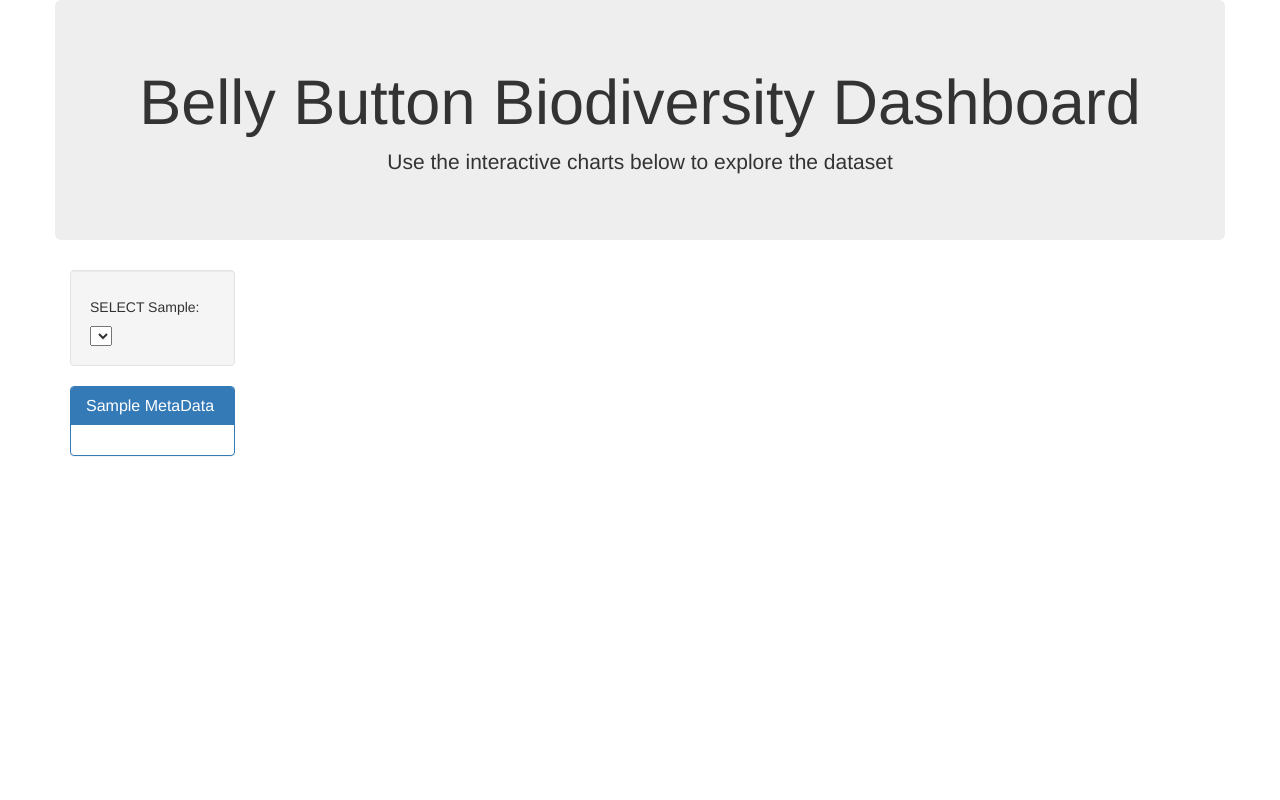
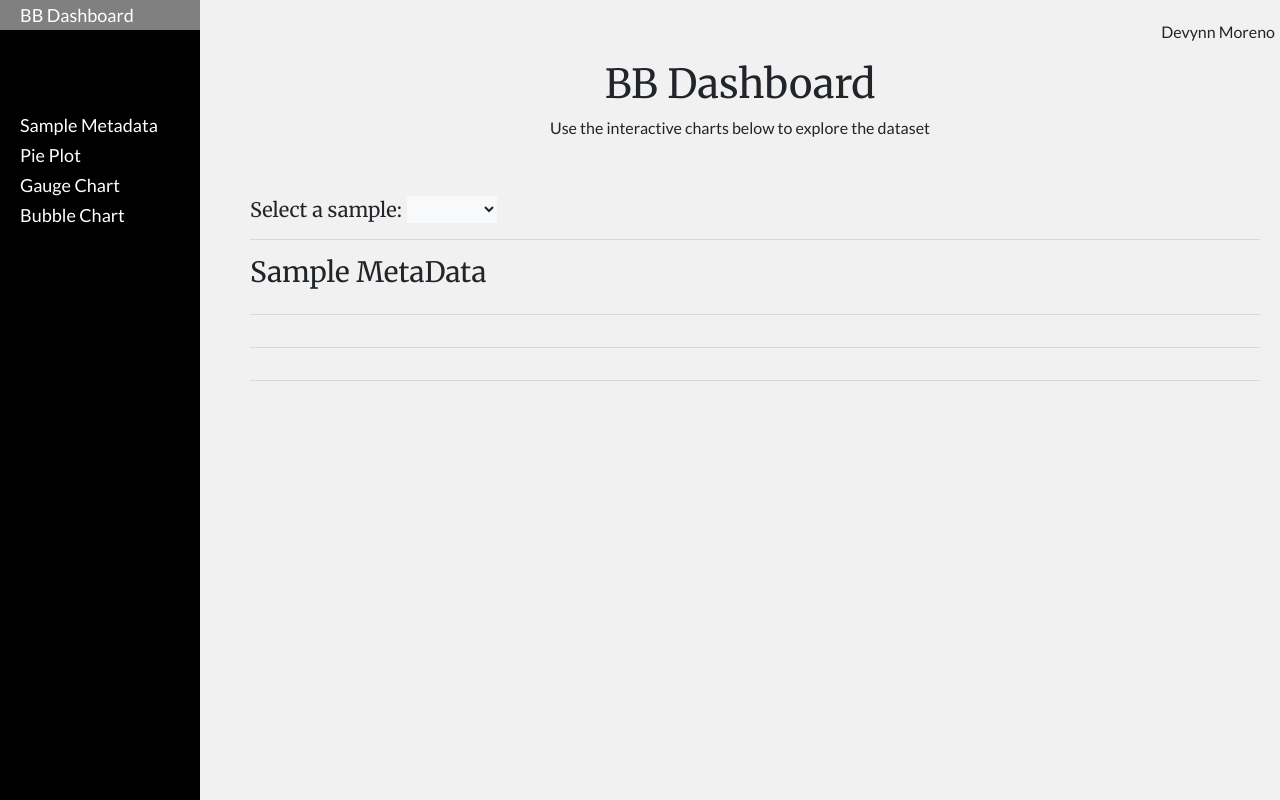
Before and after one commit to dmoreno27/HW_15_plotly_dashboard, a Flask app: page / in a window 1280 px wide. Run offline with Flask 2, Linux system fonts and the light colour scheme; data that the repository does not hold is empty; some libraries are stand-ins or nearby versions.

Commit message:
final push

```diff
--- a/static/js/app.js
+++ b/static/js/app.js
@@ -87,8 +87,11 @@ function buildMetadata(sample) {
         }
       }],
       title: 'Belly Button Washing Frequency<br>Scrubs Per Week',
-      // height: 1000,
-      // width: 1000,
+      plot_bgcolor: "#f1f1f1",
+      paper_bgcolor: "#f1f1f1",
+
+      // height: 500,
+      width: 800,
       xaxis: {
         zeroline: false, showticklabels: false,
         showgrid: false, range: [-1, 1]
@@ -99,7 +102,7 @@ function buildMetadata(sample) {
       }
     };
 
-    Plotly.newPlot('gauge', data3, layout3);
+    Plotly.newPlot('gauge', data3, layout3, {responsive: true});
 
 
 
@@ -159,8 +162,12 @@ function buildCharts(sample) {
       }
     };
     var data1 = [trace1];
-    // var layout1 = { title: "Bubble Chart" };
-    Plotly.newPlot("bubble", data1);
+    var layout1 = { plot_bgcolor: "#f1f1f1",
+    paper_bgcolor: "#f1f1f1",
+    // height: 500,
+    width: 800
+   };
+    Plotly.newPlot("bubble", data1, layout1, {responsive: true});
 
 
     // @TODO: Build a Pie Chart
@@ -202,7 +209,12 @@ function buildCharts(sample) {
       textinfo: "percent"
     };
     var data2 = [trace2];
-    Plotly.newPlot("pie", data2);
+    var layout2 = {plot_bgcolor: "#f1f1f1",
+    paper_bgcolor: "#f1f1f1",
+    width: 800
+    // height: 500
+  }
+    Plotly.newPlot("pie", data2, layout2, {responsive: true});
 
   });
 };
--- a/templates/index.html
+++ b/templates/index.html
@@ -6,11 +6,265 @@
   <meta name="viewport" content="width=device-width, initial-scale=1.0">
   <meta http-equiv="X-UA-Compatible" content="ie=edge">
   <title>Flask Plotlyjs Example</title>
-  <link rel="stylesheet" href="https://maxcdn.bootstrapcdn.com/bootstrap/3.3.7/css/bootstrap.min.css">
+  <link rel="stylesheet" href="https://stackpath.bootstrapcdn.com/bootstrap/4.3.1/css/bootstrap.min.css" integrity="sha384-ggOyR0iXCbMQv3Xipma34MD+dH/1fQ784/j6cY/iJTQUOhcWr7x9JvoRxT2MZw1T" crossorigin="anonymous">
+
+  <link rel="stylesheet" href="https://fonts.googleapis.com/css?family=Lato|Merriweather">
+  <script src="//code.jquery.com/jquery-1.11.1.min.js"></script>
+
+<style>
+h1, h2, h3, h4, h5, h6 {
+  font-family: Merriweather;
+}
+div, p, span  {
+  font-family: Lato;
+}
+
+.title_row {
+  width: 100%;
+  display: inline-block;
+  padding-bottom: 40px;
+}
+
+.panel-body {
+  -webkit-column-count: 2;
+  -moz-column-count: 2;
+  column-count: 2;
+  padding-left: 20px;
+}
+
+#wrapper {
+  padding-left: 200px;
+  height: auto;
+}
+#minimenu {
+  float: right;
+}
+
+
+select {
+  width: 90px;
+  background-color:#ddd;
+  border: none;
+}
+#sidebar-wrapper {
+  margin-left: -250px;
+  left: 200px;
+  width: 250px;
+  position: fixed;
+  height: 100%;
+  overflow-y: auto;
+  z-index: 1;
+  background: #000000;
+}
+
+#main-wrapper {
+  width: 100%;
+  background: #f1f1f1;
+}
+body {
+  background: #f1f1f1;
+}
+
+
+.sidebar-nav {
+  position: absolute;
+  width: 250px;
+  list-style: none;
+  margin: 0;
+  padding: 0;
+  top: 0;
+  height: 65px;
+  line-height: 60px;
+  font-size: 18px;
+}
+
+.sidebar-nav li {
+  line-height: 30px;
+  text-indent: 30px;
+}
+
+.sidebar-nav li a {
+  text-decoration: none;
+  display: block;
+  width: 100%;
+  color: #fff;
+
+  padding-left: 40px;
+}
+.back_top {
+  padding-bottom: 80px;
+}
+
+
+.sidebar-nav li a:hover,
+.sidebar-nav li.active {
+  color: #fff;
+  background: rgba(255, 255, 255, 0.5);
+  text-decoration: none;
+  width: 250px;
+}
+.back_top li a:hover,
+.back_top li.active {
+  color: #fff;
+  background: rgba(0, 0, 0, 1);
+  text-decoration: none;
+  width: 250px;
+}
+
+
+
+
+
+.content-header {
+  height: 65px;
+  line-height: 65px;
+}
+
+.content-header h1 {
+  margin: 0;
+  margin-left: 20px;
+  line-height: 65px;
+  display: inline-block;
+}
+
+#menu-toggle {
+    text-decoration: none;
+}
+
+.btn-menu {
+  color: #000;
+}
+
+.inset {
+  padding: 20px 20px 20px 50px;
+}
+
+@media (max-width:767px) {
+
+.nav {
+  display: block;
+}
+#wrapper {
+  padding-left: 0;
+}
+#menu-toggle {
+  display: inline-block;
+}
+.inset {
+  padding: 15px;
+}
+
+#sidebar-wrapper {
+  left: 0;
+}
+
+#wrapper.active {
+  position: relative;
+  left: 250px;
+}
+
+#wrapper.active #sidebar-wrapper {
+  left: 250px;
+  width: 250px;
+}
+
+
+
+
+}
+
+</style>
 </head>
 
 <body>
 
+<div id="wrapper" >
+
+        <div id="sidebar-wrapper">
+            <nav>
+                <ul class="sidebar-nav nav">
+                    <li class="back_top">
+                        <a href="#home"><span>BB Dashboard</span></a>
+                    </li>
+
+                            <li>
+                        <a href="#sample">
+                            <span>Sample Metadata</span>
+                        </a>
+                    </li>
+                    <li>
+                        <a href="#pie">
+                            <span>Pie Plot</span>
+                        </a>
+                    </li>
+                    <li>
+                        <a href="#gauge">
+                            <span>Gauge Chart</span>
+                        </a>
+                    </li>
+                    <li>
+                        <a href="#bubble">
+                            <span>Bubble Chart</span>
+                        </a>
+                    </li>
+                </ul>
+            </nav>
+        </div>
+
+
+        <div id="main-wrapper">
+
+
+
+            <div class="inset">
+                <div class="row" id="minimenu">
+                    <p>Devynn Moreno</p>
+
+                </div>
+                <div class="row title_row">
+
+                        <div class="text-center" id="home">
+                            <h1>BB Dashboard</h1>
+                            <p>Use the interactive charts below to explore the dataset</p>
+                        </div>
+
+
+                </div>
+                <div class="row">
+                    <div class="col-md-12">
+                        <div id="sample">
+                            <h5>Select a sample:
+                            <select id="selDataset" class="btn-light" onchange="optionChanged(this.value)"></select></h5>
+                            <hr>
+                          </div>
+                          <div class="panel panel-primary">
+                            <div class="panel-heading">
+                              <h3 class="panel-title">Sample MetaData</h3>
+                            </div>
+                            <div id="sample-metadata" class="panel-body"></div><hr>
+                          </div>
+                          </div>
+                    <div class="col-md-12">
+                        <div id="pie" class=" text-center"></div><hr>
+
+                    </div>
+                    <div class="col-md-12">
+                        <div id="gauge" class=" text-center"></div><hr>
+
+                      </div>
+                    <div class="col-md-12">
+                        <div id="bubble"></div>
+
+                     </div>
+                </div>
+
+
+            </div>
+
+        </div>
+
+    </div>
+<!--
   <div class="container">
     <div class="row">
       <div class="col-md-12 jumbotron text-center">
@@ -43,7 +297,7 @@
     <div class="col-md-12">
       <div id="bubble"></div>
     </div>
-  </div>
+  </div> -->
 
   <!-- <script src="https://cdn.plot.ly/plotly-1.31.2.min.js"></script> -->
   <script src="https://cdnjs.cloudflare.com/ajax/libs/d3/5.5.0/d3.js"></script>
```
